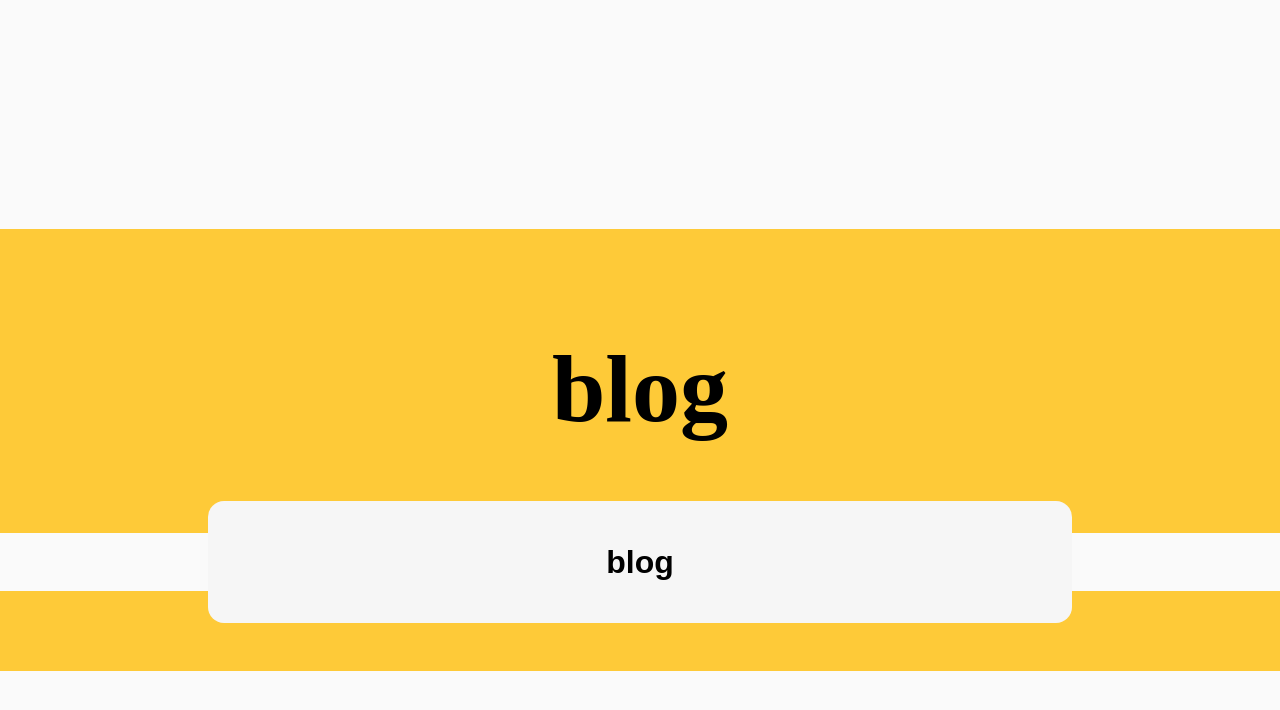
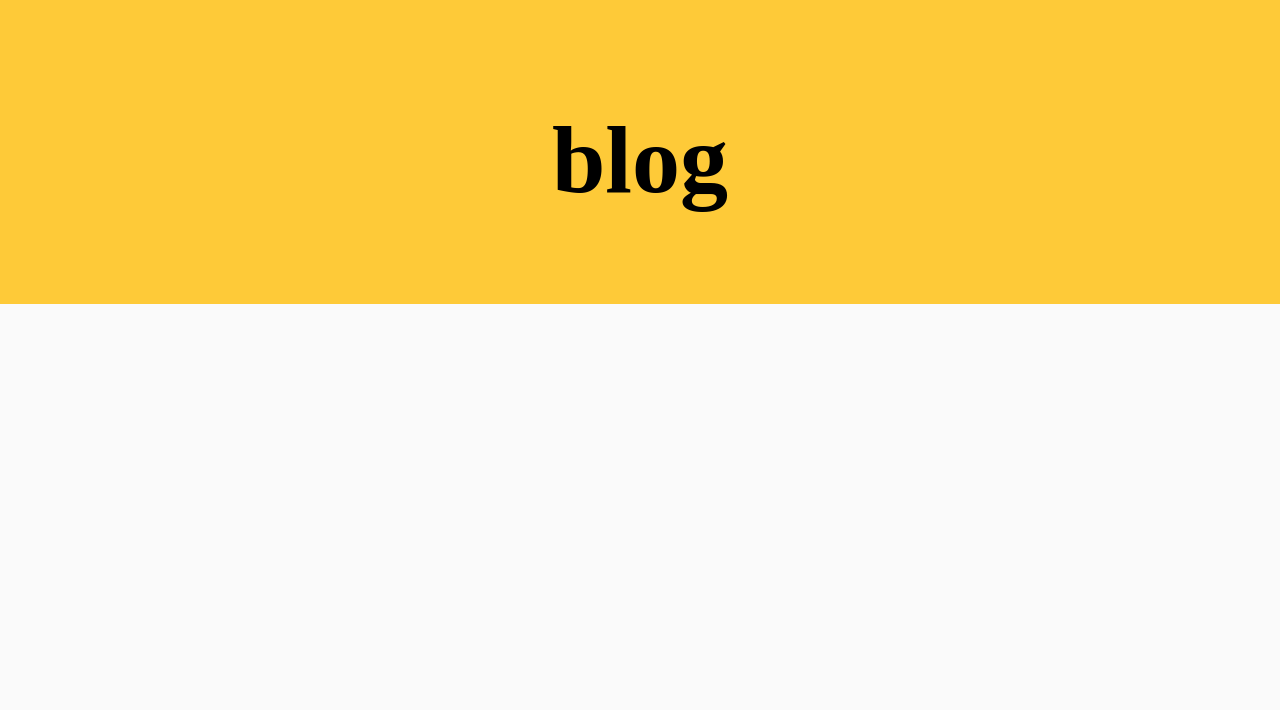
Before and after one commit to blinkmoon/blinkmoon.github.io, a Jekyll site: the page built from index.md, in a window 1280 px wide. Shown: the top 710 px of the page. Built offline with Jekyll 4.4.1, drawn with Linux system fonts in a browser that asks for light colours; some web fonts are replaced.

Commit message:
update index page. try to add some features to the index page.

```diff
--- a/_includes/footer.html
+++ b/_includes/footer.html
@@ -1,5 +1,5 @@
 <footer>
-    <div class="footer" style="height: 5em;background-color: #feca38;z-index: 0;">
+    <div class="footer" style="height: 5em;background-color: #feca38;z-index: 0;display: flex; align-self: flex-end;margin-top: -5em;">
 
     </div>
 </footer>
--- /dev/null
+++ b/_includes/header.html
@@ -0,0 +1,16 @@
+<div class="container" style="">
+    <div class="header" style="flex-direction: column-reverse;background-color: #feca38">
+        <div style="height: 3em;"></div>
+        {% if page.description %}
+        <div style="align-items: center;font-family: 'Chewy', cursive;">
+            <div style="width: 40em; height: 4em;flex-direction: row;justify-content: center;align-items: center;color: gray;">{{page.description}}</div>
+        </div>
+        {% endif %}
+        <div style="display: flex;flex-direction: row;justify-content: center;font-size: 6em;padding: 0.25em;font-family: 'Fredericka the Great', cursive;">
+            <strong>{% if page.title %}{{ page.title }}{% else %}{{ site.title }}{% endif %}</strong>
+        </div>
+        <div style="height: 4em">
+            <!-- gradien -->
+        </div>
+    </div>
+</div>
--- a/_layouts/default.html
+++ b/_layouts/default.html
@@ -3,6 +3,7 @@
 {% include head.html %}
 
 <body>
+  <div style="min-height: 100vh;">
     <div class="container" style="">
       <div class="header" style="flex-direction: column-reverse;background-color: #feca38">
         <div style="height: 3em;"></div>
@@ -20,8 +21,9 @@
       </div>
     </div>
     <div style="align-items: center;z-index: 999;">
-    <div class="content" style="width: 62.5%;background-color: #f6f6f6;padding: 1em 2em;margin-top: -2em;margin-bottom:-2em; border-radius: 1em;">
+      <div class="content" style="width: 62.5%;background-color: #f6f6f6;padding: 1em 2em 3em 2em;margin-top: -2em;margin-bottom:3em; border-radius: 1em;">
         {{ content }}
+      </div>
     </div>
   </div>
   {% include footer.html %}
--- /dev/null
+++ b/_layouts/index.html
@@ -0,0 +1,10 @@
+<!DOCTYPE html>
+
+<html>
+{% include head.html %}
+
+<body>
+    {% include header.html %}
+</body>
+
+</html>
--- a/_sass/_base.scss
+++ b/_sass/_base.scss
@@ -7,7 +7,7 @@ body {
     flex-direction: column;
     background-color: #fafafa;
     align-content: center;
-    justify-content: center;
+    // justify-content: center;
     font-family: $base-font-family;
     line-height: $base-line-height;
     div {
--- a/index.html
+++ /dev/null
@@ -1,10 +0,0 @@
----
-layout: default
----
-<div class="container main">
-  <div class="row">
-    <header>
-      <div><center><h1>{{ site.title }}</h1></center></div>
-    </header>
-  </div>
-</div>
```
Also changed, not shown: index.md (added, +4 -0 lines). Lines whose indentation alone changed are shown as unchanged.
